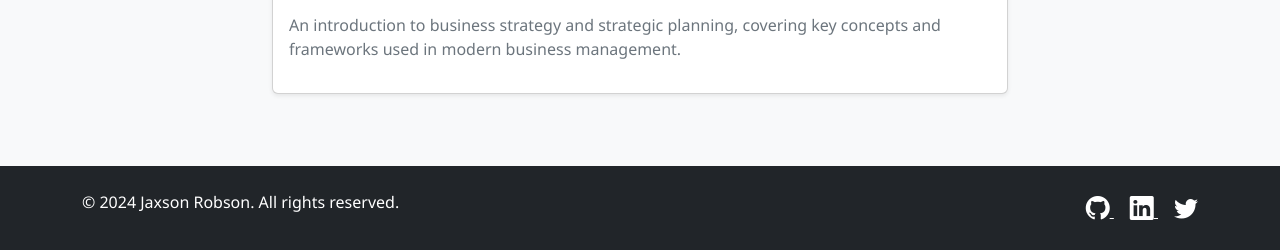
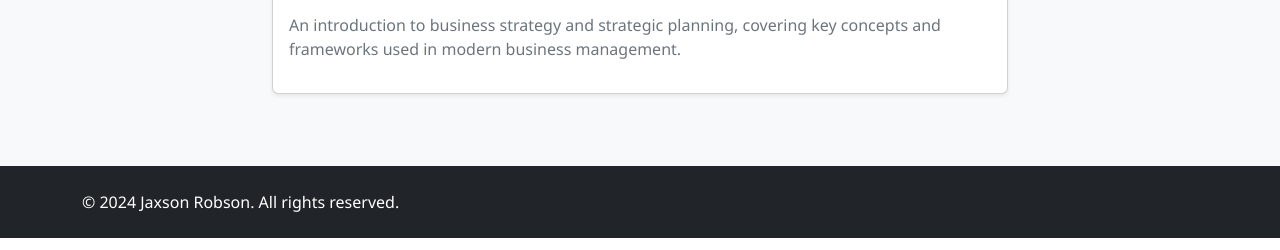
Before and after one commit to YetiOffice/IS-FINAL-2.0, a plain HTML site: page expertise.html in a window 1280 px wide. Shown: the part 4910-5160 px from the top of the page. Drawn offline with nearby package versions, Linux system fonts and the light colour scheme.

Commit message:
Remove social media links from expertise page

```diff
--- a/expertise.html
+++ b/expertise.html
@@ -288,15 +288,6 @@
                     <p class="mb-0">&copy; 2024 Jaxson Robson. All rights reserved.</p>
                 </div>
                 <div class="col-md-6 text-md-end">
-                    <a href="https://github.com" class="text-white me-3" target="_blank" rel="noopener noreferrer">
-                        <i class="bi bi-github fs-4"></i>
-                    </a>
-                    <a href="https://linkedin.com" class="text-white me-3" target="_blank" rel="noopener noreferrer">
-                        <i class="bi bi-linkedin fs-4"></i>
-                    </a>
-                    <a href="https://twitter.com" class="text-white" target="_blank" rel="noopener noreferrer">
-                        <i class="bi bi-twitter fs-4"></i>
-                    </a>
                 </div>
             </div>
         </div>
```
